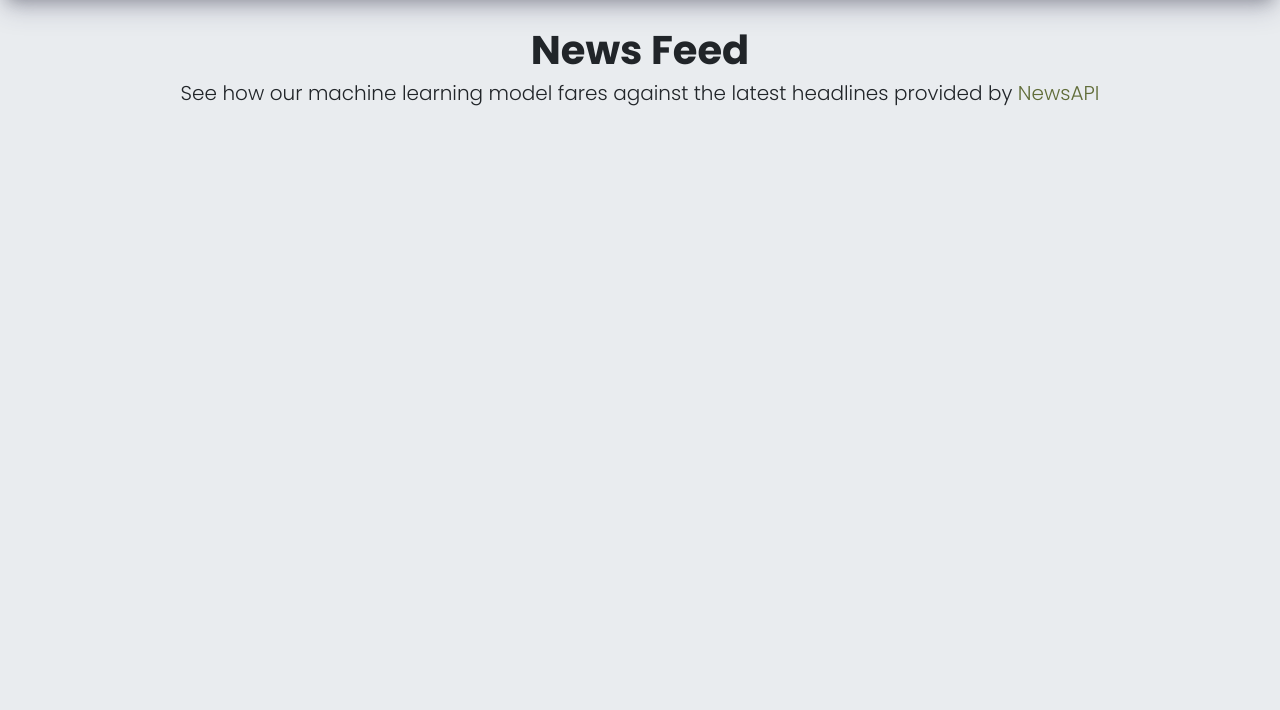
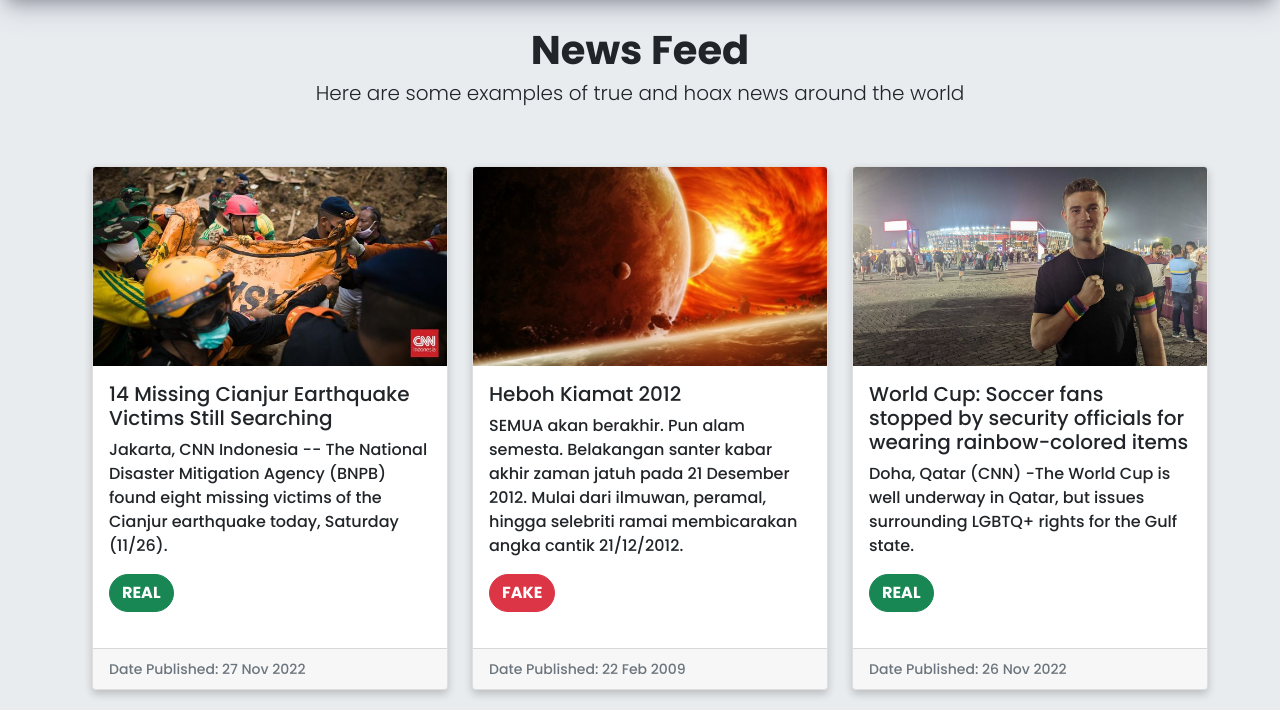
Before and after one commit to mate-bale404/fake-news, a Flask app: page /newsfeed in a window 1280 px wide. Shown: the part 90-800 px from the top of the page. Run offline with Flask 2, Linux system fonts and the light colour scheme.

Commit message:
update news display

```diff
--- a/templates/news_feed.html
+++ b/templates/news_feed.html
@@ -3,13 +3,62 @@
 {%block contentC%}
 <div id="container" class="container" style="padding-top:2%;">
   <h1 class="mb-1" style="text-align:center;"><b> News Feed</b></h1>
-  <p class="lead mb-5" style="text-align:center;">See how our machine learning model fares against the latest headlines provided by<span style="color:  #606C38"> NewsAPI </span> </p>
-  <div class="row row-cols-1 row-cols-md-3 g-4">
-  {% for title in headlines %}
+  <p class="lead mb-5" style="text-align:center;">Here are some examples of true and hoax news around the world</p>
+     <!-- <span style="color:  #606C38"> NewsAPI </span> -->
+  <div class="row row-cols-1 row-cols-md-3">
+    <div class="col">
+      <div class="card h-100" >
+        <img src='/static/assets/news1.jpeg' class="card-img-top" alt="..."  >
+        <div class="card-body">
+          <h5 class="card-title"><a  class="text-dark text-decoration-none" href="https://www.cnnindonesia.com/nasional/20221126223106-20-879200/14-korban-hilang-gempa-cianjur-masih-dalam-pencarian" target="_blank">14 Missing Cianjur Earthquake Victims Still Searching</a> </h5>
+          <p class="card-text">
+            Jakarta, CNN Indonesia -- The National Disaster Mitigation Agency (BNPB) found eight missing victims of the Cianjur earthquake today, Saturday (11/26).</a></p>
+              <button style="border-radius:40px;pointer-events:none;cursor:default;" type="button" class="btn btn-success"><b>REAL</b></button>
+          </div>
+          <div class="card-footer">
+            <small class="text-muted">Date Published: 27 Nov 2022</small>
+          </div>
+      </div>
+      </div>
+      <div class="col">
+        <div class="card h-100" >
+          <img src='/static/assets/news5.jpg' class="card-img-top" alt="..."  >
+          <div class="card-body">
+            <h5 class="card-title"><a  class="text-dark text-decoration-none" href="https://www.liputan6.com/showbiz/read/229045/heboh-kiamat-2012" target="_blank">Heboh Kiamat 2012</a> </h5>
+            <p class="card-text">
+              SEMUA akan berakhir. Pun alam semesta. Belakangan santer kabar akhir zaman jatuh pada 21 Desember 2012. Mulai dari ilmuwan, peramal, hingga selebriti ramai membicarakan angka cantik 21/12/2012. </a></p>
+                <!-- <button style="border-radius:40px;pointer-events:none;cursor:default;" type="button" class="btn btn-success"><b>REAL</b></button> -->
+
+                <button style="border-radius:40px;pointer-events:none;cursor:default;" type="button" class="btn btn-danger"><b>FAKE</b></button>
+            </div>
+            <div class="card-footer">
+              <small class="text-muted">Date Published: 22 Feb 2009</small>
+            </div>
+        </div>
+        </div>
+
+        <div class="col">
+          <div class="card h-100" >
+            <img src='/static/assets/news3.jpg' class="card-img-top" alt="..."  >
+            <div class="card-body">
+              <h5 class="card-title"><a  class="text-dark text-decoration-none" href="https://edition.cnn.com/2022/11/26/football/german-soccer-fans-rainbow-colors-qatar-2022-world-cup-spt-intl/index.html" target="_blank">World Cup: Soccer fans stopped by security officials for wearing rainbow-colored items</a> </h5>
+              <p class="card-text">
+                Doha, Qatar (CNN) -The World Cup is well underway in Qatar, but issues surrounding LGBTQ+ rights for the Gulf state.</a></p>
+                  <button style="border-radius:40px;pointer-events:none;cursor:default;" type="button" class="btn btn-success"><b>REAL</b></button>
+              </div>
+              <div class="card-footer">
+                <small class="text-muted">Date Published: 26 Nov 2022</small>
+              </div>
+          </div>
+          </div>
+        </div>
+      </div>
+
+  <!-- {% for title in headlines %}
     {% if title[6] == 'INVALID' or title[5] == 'INVALID' %}
     {% else %}
         <div class="col">
-        <div class="card h-100" style="width:25rem;">
+        <div class="card h-100" >
           <img src={{ title[4] }} class="card-img-top" alt="..."  >
           <div class="card-body">
             <h5 class="card-title">{{ title[1] }}</h5>
@@ -27,7 +76,7 @@
         </div>
 
 {% endif %}
-{% endfor %}
-</div>
-</div>
+{% endfor %} -->
+<!-- </div>
+</div> -->
 {%endblock contentC%}
```
Also changed, not shown: static/assets/news1.jpeg (added), static/assets/news2.jpg (added), static/assets/news3.jpg (added), static/assets/news4.jpg (added), static/assets/news5.jpg (added).
